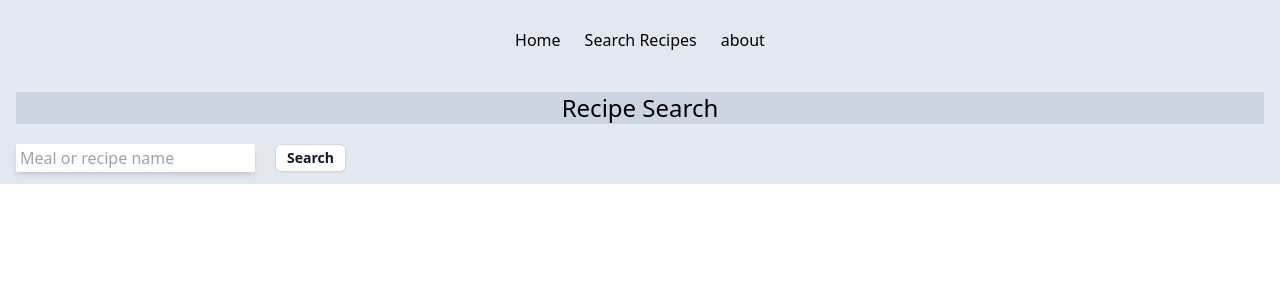
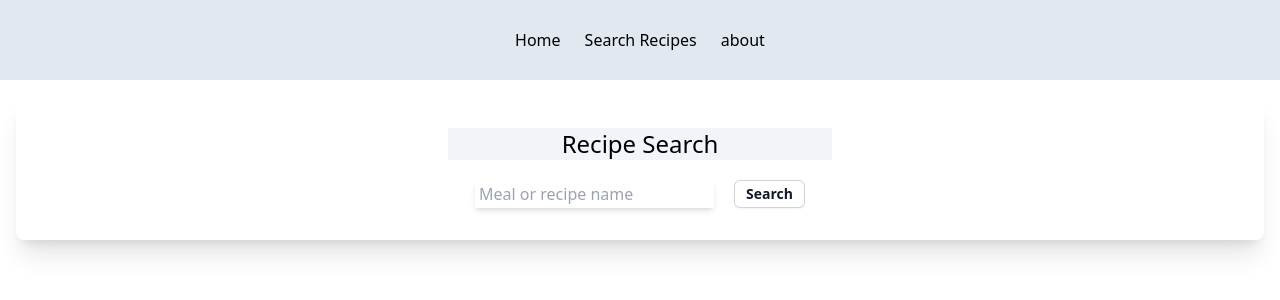
Before and after one commit to lbholmes1998/cuisine_cart, a Next.js app in the folder frontend/: page /RecipeSearch in a window 1280 px wide. Shown: the top 300 px of the page. Built offline with nearby package versions, Linux system fonts and the light colour scheme.

Commit message:
Update styling

```diff
--- a/frontend/src/pages/RecipeSearch.tsx
+++ b/frontend/src/pages/RecipeSearch.tsx
@@ -3,7 +3,7 @@ import React, { useState, useEffect } from 'react';
 import axios from 'axios'
 import RecipeInformation from './RecipeInformation';
 import RootLayout from '@/app/Layout';
-import Modal from '@/components/modal';
+import Modal from '@/components/Modal';
 import Image from 'next/image'
 
 interface Recipe {
@@ -58,11 +58,13 @@ const RecipeSearch: React.FC = () => {
 
     return (
         <RootLayout>
-            <div className='container mx-auto px-4 py-3 bg-slate-200'>
 
-                <h1 className="bg-slate-300 text-center text-2xl">Recipe Search</h1>
+            <div className="container xl min-h-full m-auto">
+                <div className="flex items-end justify-center p-4 text-center">
+                    <div className="relative transform overflow-hidden rounded-lg bg-white text-left shadow-xl transition-all p-8 min-w-full">
+                        <h1 className="bg-slate-100 max-w-sm text-center text-2xl mx-auto">Recipe Search</h1>
 
-                    <div className='flex pt-5'>
+                        <div id='search' className='flex justify-center pt-5'>
                             <input
                                 className='px-1 rounded-sm shadow-md'
                                 type="text"
@@ -70,17 +72,15 @@ const RecipeSearch: React.FC = () => {
                                 value={query}
                                 onChange={(e) => setQuery(e.target.value)}
                             />
-                        <button className='ml-5 mt-1 justify-center rounded-md bg-white px-3 py-1 text-sm font-semibold text-gray-900 shadow-sm ring-1 ring-inset ring-gray-300 hover:bg-gray-50 sm:mt-0 sm:w-auto' onClick={searchRecipes}>Search</button>
+                            <button className='ml-5 mt-1 shadow-sm justify-center rounded-md bg-white px-3 py-1 text-sm font-semibold text-gray-900 shadow-sm ring-1 ring-inset ring-gray-300 hover:bg-gray-50 sm:mt-0 sm:w-auto' onClick={searchRecipes}>Search</button>
                         </div>
-
-
                         <div className='grid grid-cols-3' id='recipeCards'>
                             {results.map((recipe) => (
                                 <div className='mx-auto py-5'>
-                                <div className='w-80 h-96 bg-slate-300 px-1 py-2 rounded-md'>
+                                    <div className='w-80 h-96 bg-slate-200 px-1 py-2 rounded-md'>
                                         <h1 className={'py-1 text-xl text-center'} key={recipe.id}>{recipe.title}</h1>
                                         <Image
-                                        className='py-4 mx-auto'
+                                            className='py-4 mx-auto w-auto'
                                             src={recipe.image}
                                             width={200}
                                             height={200}
@@ -92,7 +92,8 @@ const RecipeSearch: React.FC = () => {
                                 </div>
                             ))}
                         </div>
-
+                    </div>
+                </div>
                 {isOpen && <Modal setIsOpen={setIsOpen} props={{ recipeTitle: recipeTitle, recipeContent: renderRecipeInfo() }} />}
             </div>
         </RootLayout>
```
Lines whose indentation alone changed are shown as unchanged.
